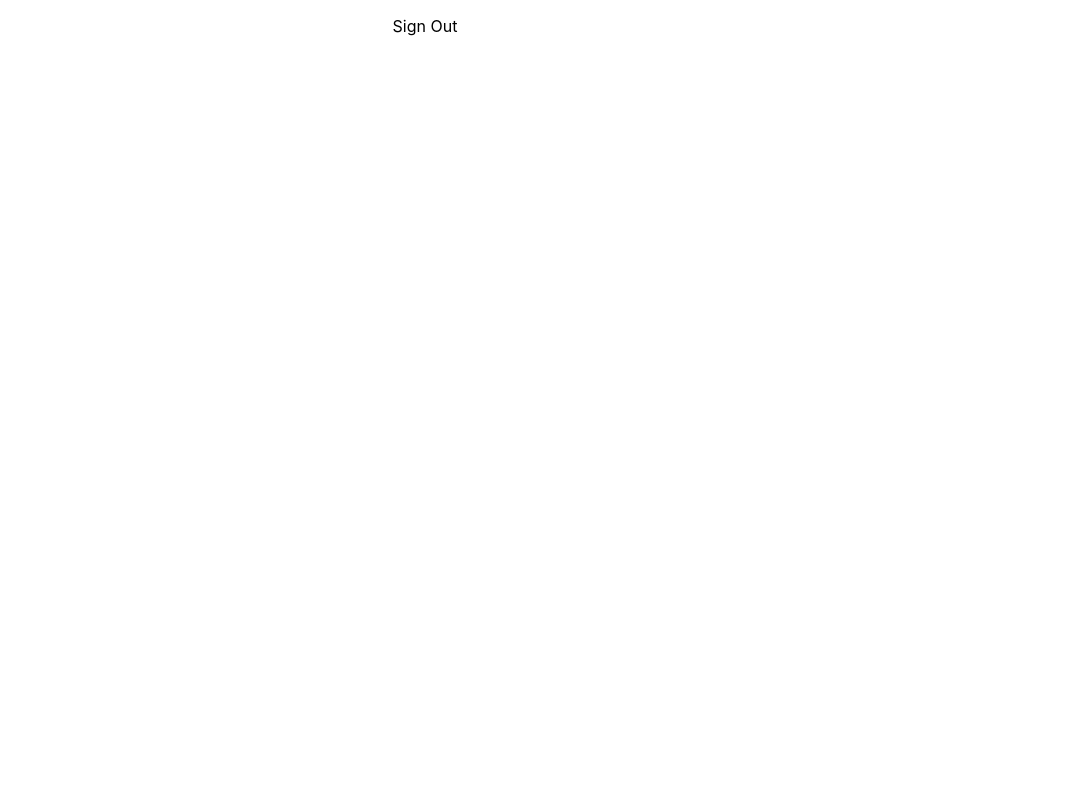
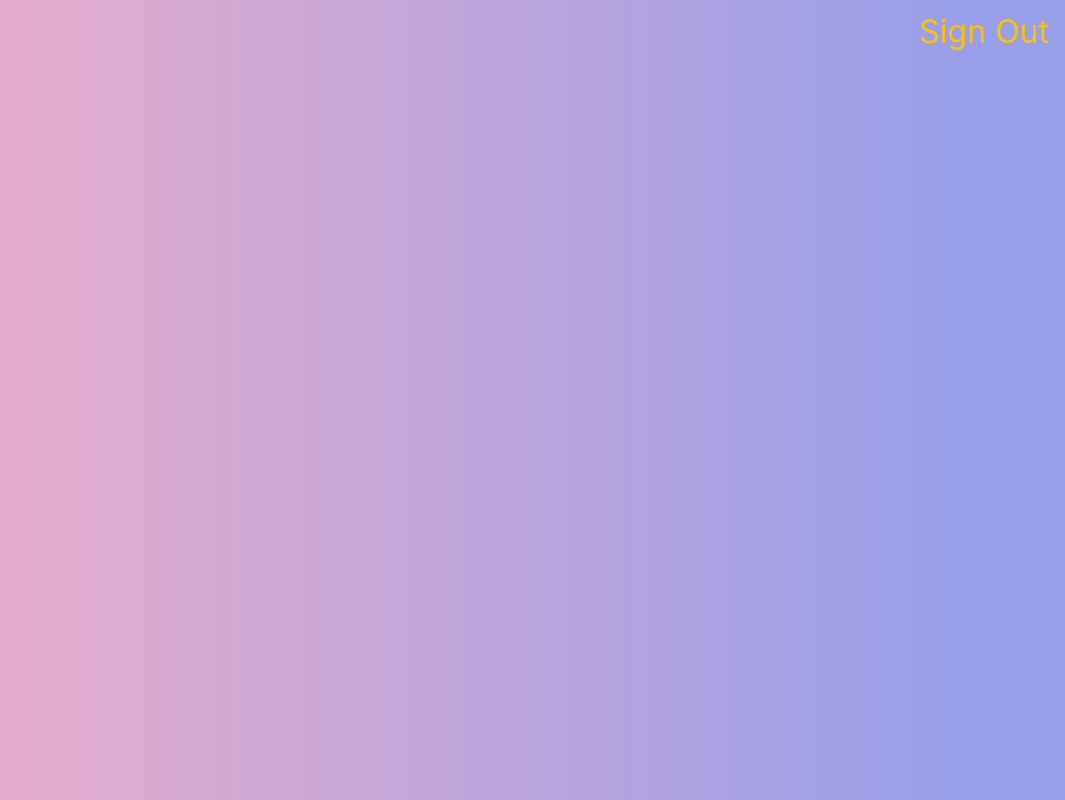
Before and after one commit to HeriYantodotDev/smartBrain, a React (Create React App) app: page / in a window 1280 px wide. Shown: the whole page, without its empty margins (215-1280 px from the left). Built offline with nearby package versions, Linux system fonts and the light colour scheme.

Commit message:
add simple Nav components

```diff
--- a/public/index.html
+++ b/public/index.html
@@ -24,6 +24,9 @@
       work correctly both with client-side routing and a non-root public URL.
       Learn how to configure a non-root public URL by running `npm run build`.
     -->
+    <link href="https://cdn.jsdelivr.net/npm/bootstrap@5.2.3/dist/css/bootstrap.min.css" rel="stylesheet" integrity="sha384-rbsA2VBKQhggwzxH7pPCaAqO46MgnOM80zW1RWuH61DGLwZJEdK2Kadq2F9CUG65" crossorigin="anonymous">
+    <script src="https://cdn.jsdelivr.net/npm/bootstrap@5.2.3/dist/js/bootstrap.bundle.min.js" integrity="sha384-kenU1KFdBIe4zVF0s0G1M5b4hcpxyD9F7jL+jjXkk+Q2h455rYXK/7HAuoJl+0I4" crossorigin="anonymous"></script>
+
     <title>Smart Brain App</title>
   </head>
   <body>
--- a/src/components/Nav/Nav.js
+++ b/src/components/Nav/Nav.js
@@ -1,10 +1,15 @@
 import React from "react";
+
+import './Nav.css'
 
 const Nav = () => {
     return (
-        <nav>
-            <p>Sign Out</p>
-        </nav>
+        <ul className="nav justify-content-end">
+            <li className="nav-item">
+                <a className="nav-link active link-warning fs-2" aria-current="page" href="#">Sign Out</a>
+            </li>
+
+      </ul>
     )
 }
 
--- a/src/index.css
+++ b/src/index.css
@@ -5,6 +5,9 @@ body {
     sans-serif;
   -webkit-font-smoothing: antialiased;
   -moz-osx-font-smoothing: grayscale;
+  background: rgb(238,174,202);
+  background: linear-gradient(90deg, rgba(238,174,202,1) 9%, rgba(148,155,233,0.9668242296918768) 92%);
+
 }
 
 code {
```
Also changed, not shown: src/components/Nav/Nav.css (added).
